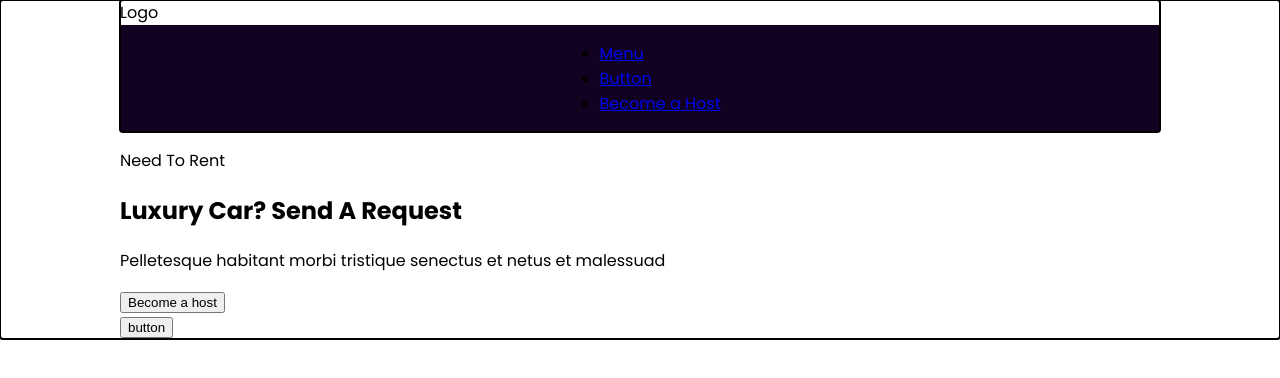
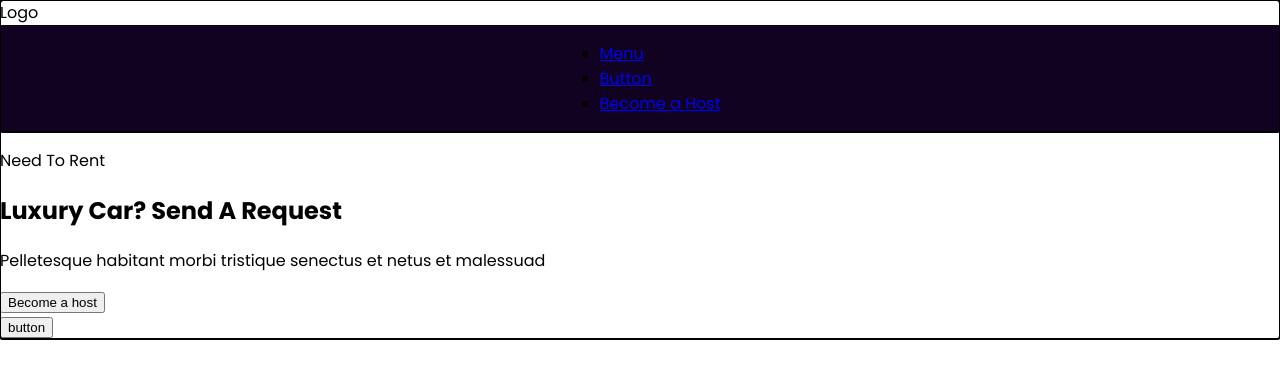
Before and after one commit to sachinkarhana1/rental-car-frontend, a React (Vite) app: page / in a window 1280 px wide. Shown: the top 378 px of the page. Built offline with nearby package versions, Linux system fonts and the light colour scheme.

Commit message:
Deleting sertac rental class

```diff
--- a/src/App.css
+++ b/src/App.css
@@ -1,9 +1,7 @@
 
 @import url('https://fonts.googleapis.com/css2?family=Poppins:ital,wght@0,100;0,200;0,300;0,400;0,500;0,600;0,700;0,800;0,900;1,100;1,200;1,300;1,400;1,500;1,600;1,700;1,800;1,900&display=swap');
 
-.seatac-rental-web{
-  padding-inline: 120px;
-}
+
 
 .debugger {
   outline: auto;
```
